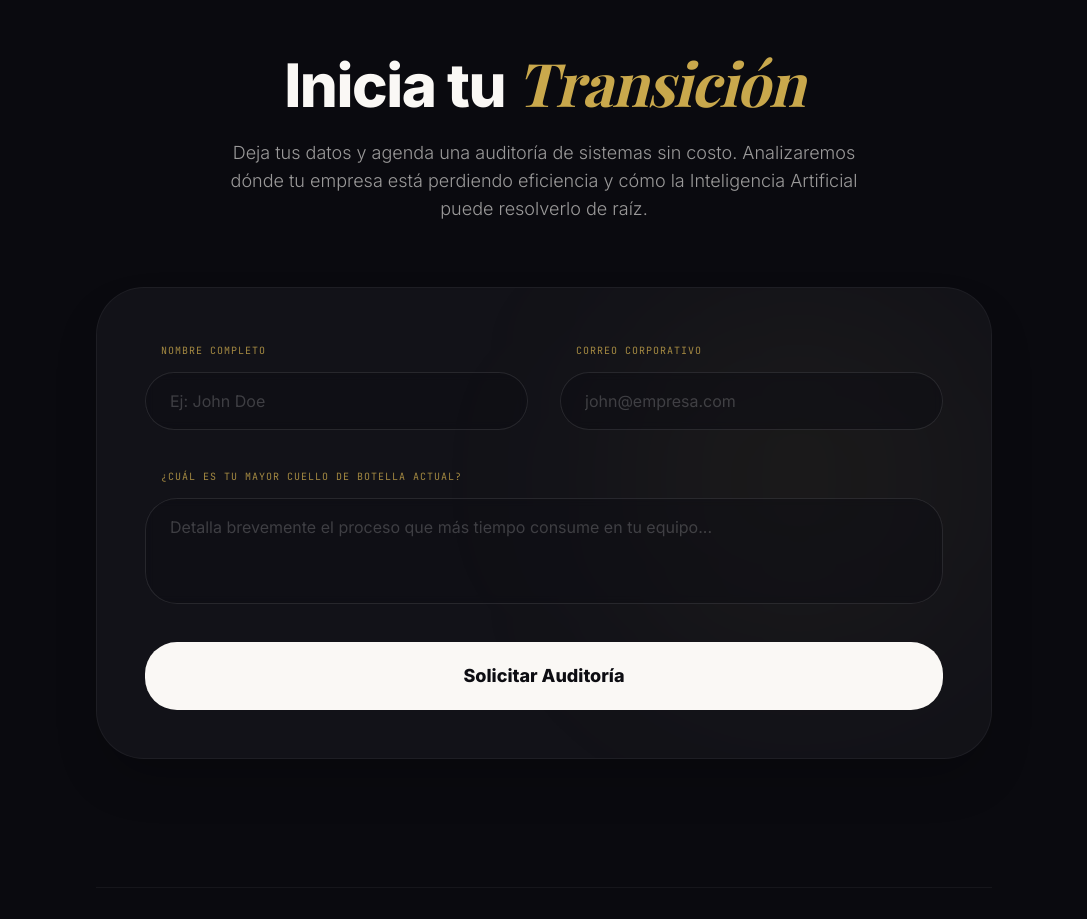
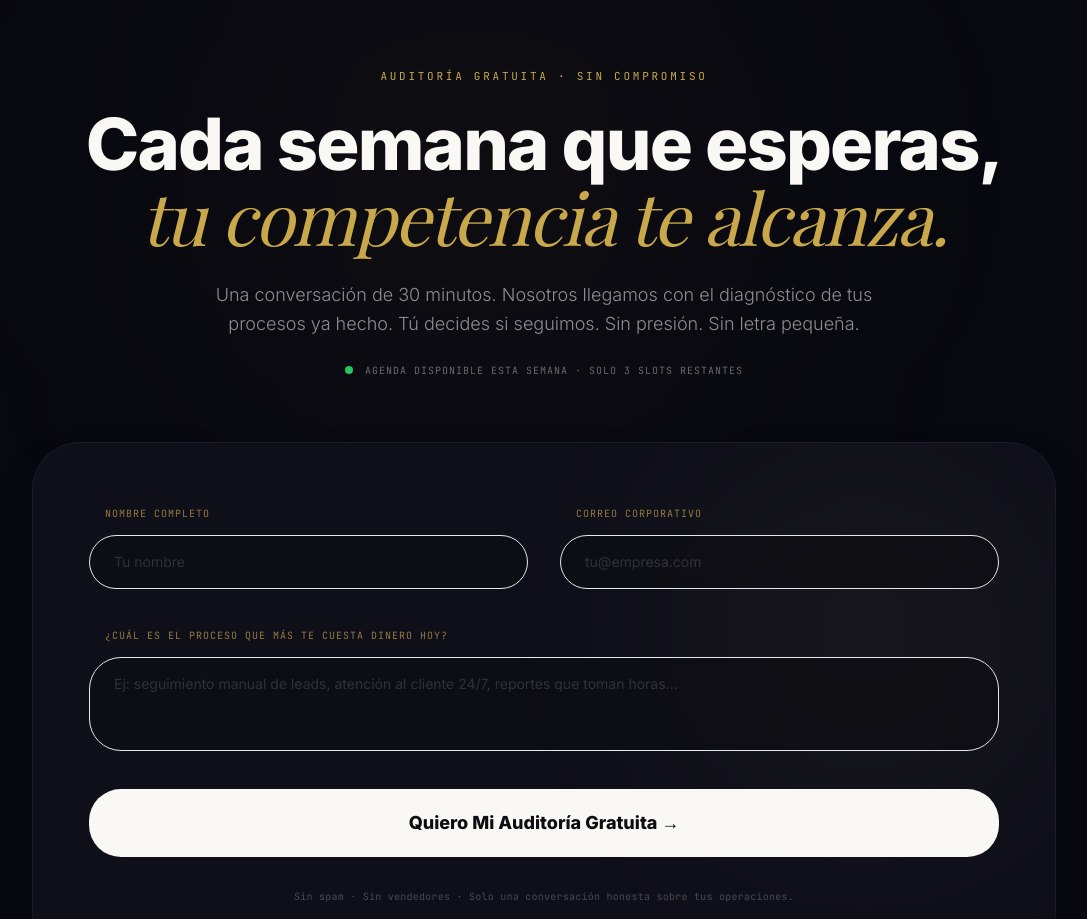
Before and after one commit to cygnusiaagency/landingpage, a React (Vite) app: page / in a window 1280 px wide. Shown: the part 6060-6979 px from the top of the page, without its empty margins (96-1183 px from the left). Built offline with nearby package versions, Linux system fonts and the light colour scheme; a web font is replaced by a local one.

Commit message:
feat: aggressive copy + premium animations for src/components/FooterCTA.jsx

```diff
--- a/src/components/FooterCTA.jsx
+++ b/src/components/FooterCTA.jsx
@@ -1,88 +1,178 @@
-import React, { useState } from 'react';
-import { Loader2, CheckCircle } from 'lucide-react';
+import React, { useState, useEffect, useRef } from 'react';
+import { Loader2, CheckCircle, AlertCircle } from 'lucide-react';
+import gsap from 'gsap';
+import { ScrollTrigger } from 'gsap/ScrollTrigger';
+
+gsap.registerPlugin(ScrollTrigger);
+
+const OBJECTIONS = [
+  '"¿Y si no funciona para mi industria?"',
+  '"¿Cuánto tiempo lleva implementar?"',
+  '"¿Necesito cambiar toda mi infraestructura?"',
+];
 
 export default function FooterCTA() {
-  const [status, setStatus] = useState('idle'); // idle, loading, success, error
+  const [status, setStatus] = useState('idle');
+  const sectionRef = useRef(null);
+
+  useEffect(() => {
+    let ctx = gsap.context(() => {
+      gsap.from('.cta-headline', {
+        scrollTrigger: { trigger: sectionRef.current, start: 'top 75%' },
+        y: 60, opacity: 0, duration: 1.1, ease: 'power3.out',
+      });
+      gsap.from('.cta-sub', {
+        scrollTrigger: { trigger: sectionRef.current, start: 'top 70%' },
+        y: 40, opacity: 0, duration: 0.9, ease: 'power3.out', delay: 0.2,
+      });
+      gsap.from('.cta-form-wrap', {
+        scrollTrigger: { trigger: sectionRef.current, start: 'top 65%' },
+        y: 50, opacity: 0, duration: 1, ease: 'power3.out', delay: 0.35,
+      });
+      gsap.from('.objection-item', {
+        scrollTrigger: { trigger: '.objections-block', start: 'top 85%' },
+        y: 30, opacity: 0, duration: 0.7, stagger: 0.12, ease: 'power3.out',
+      });
+    }, sectionRef);
+    return () => ctx.revert();
+  }, []);
 
   const handleSubmit = (e) => {
     e.preventDefault();
     setStatus('loading');
-
     const form = e.target;
     const formData = new FormData(form);
-
     fetch('https://script.google.com/macros/s/AKfycbx_vy_c9fHcJm6O-EZMz_sz9GIitB8KMiyZA37kur6yBd5FFAl0BnQRgWTZ0mvVi9KkCQ/exec', {
       method: 'POST',
-      body: formData
+      body: formData,
     })
       .then(() => {
         setStatus('success');
         form.reset();
-      setTimeout(() => setStatus('idle'), 6000);
+        setTimeout(() => setStatus('idle'), 8000);
       })
-    .catch(error => {
-      console.error('Error!', error.message);
+      .catch(() => {
         setStatus('error');
         setTimeout(() => setStatus('idle'), 6000);
       });
   };
 
   return (
-    <footer id="contacto" className="bg-[#0A0A0F] pt-32 pb-12 px-6 rounded-t-[4rem] relative z-20 shadow-[0_-20px_50px_rgba(0,0,0,0.5)]">
-      <div className="max-w-4xl mx-auto">
-        <div className="text-center mb-16">
-          <h2 className="text-4xl md:text-6xl font-inter font-bold text-ivory mb-6 tracking-tight">
-            Inicia tu <span className="text-drama text-champagne">Transición</span>
+    <footer id="contacto" ref={sectionRef} className="bg-[#080810] pt-36 pb-12 px-6 rounded-t-[4rem] relative z-20 shadow-[0_-30px_80px_rgba(0,0,0,0.6)] overflow-hidden">
+
+      {/* Ambient orbs */}
+      <div className="absolute top-0 left-1/4 w-[500px] h-[500px] bg-champagne/5 rounded-full blur-[150px] pointer-events-none" />
+      <div className="absolute bottom-0 right-1/4 w-[400px] h-[400px] bg-champagne/3 rounded-full blur-[120px] pointer-events-none" />
+
+      <div className="max-w-5xl mx-auto relative z-10">
+
+        {/* Headline */}
+        <div className="text-center mb-6">
+          <span className="cta-headline font-mono text-[11px] text-champagne tracking-[0.25em] uppercase mb-6 block">Auditoría Gratuita · Sin Compromiso</span>
+          <h2 className="cta-headline text-4xl md:text-6xl lg:text-7xl font-inter font-black text-ivory tracking-tight leading-tight mb-6">
+            Cada semana que esperas,<br />
+            <span className="text-drama text-champagne font-normal">tu competencia te alcanza.</span>
           </h2>
-          <p className="text-ivory/60 font-inter text-lg max-w-2xl mx-auto font-light">
-            Deja tus datos y agenda una auditoría de sistemas sin costo. Analizaremos dónde tu empresa está perdiendo eficiencia y cómo la Inteligencia Artificial puede resolverlo de raíz.
+          <p className="cta-sub text-ivory/55 font-inter text-lg max-w-2xl mx-auto font-light leading-relaxed">
+            Una conversación de 30 minutos. Nosotros llegamos con el diagnóstico de tus procesos ya hecho. Tú decides si seguimos. Sin presión. Sin letra pequeña.
           </p>
         </div>
 
-        <div className="bg-[#121218] rounded-organic border border-white/5 p-8 md:p-12 shadow-2xl relative overflow-hidden group hover:border-champagne/20 transition-colors duration-700">
-          <div className="absolute top-0 right-0 w-96 h-96 bg-champagne/5 rounded-full blur-[100px] pointer-events-none group-hover:bg-champagne/10 transition-colors duration-700"></div>
+        {/* Urgency bar */}
+        <div className="cta-sub flex items-center justify-center gap-3 mb-16">
+          <span className="relative flex h-2 w-2">
+            <span className="animate-ping absolute inline-flex h-full w-full rounded-full bg-green-400 opacity-75" />
+            <span className="relative inline-flex rounded-full h-2 w-2 bg-green-500" />
+          </span>
+          <span className="font-mono text-[10px] text-ivory/40 tracking-widest uppercase">Agenda disponible esta semana · Solo 3 slots restantes</span>
+        </div>
+
+        {/* Form */}
+        <div className="cta-form-wrap bg-[#0F0F1A] rounded-[3rem] border border-white/5 p-8 md:p-14 shadow-2xl relative overflow-hidden group hover:border-champagne/15 transition-colors duration-700 mb-20">
+          <div className="absolute top-0 right-0 w-96 h-96 bg-champagne/5 rounded-full blur-[100px] pointer-events-none group-hover:bg-champagne/8 transition-colors duration-700" />
 
           <form onSubmit={handleSubmit} className="relative z-10 space-y-8">
             <div className="grid md:grid-cols-2 gap-8">
               <div className="space-y-3">
-                <label className="text-[10px] font-mono text-champagne/80 uppercase tracking-widest ml-4">Nombre completo</label>
-                <input type="text" name="name" required disabled={status === 'loading'} className="w-full bg-obsidian/50 backdrop-blur-sm border border-white/10 rounded-[2rem] px-6 py-4 text-ivory focus:outline-none focus:border-champagne/50 focus:bg-obsidian transition-all placeholder-white/20 disabled:opacity-50" placeholder="Ej: John Doe" />
+                <label className="text-[10px] font-mono text-champagne/70 uppercase tracking-widest ml-4">Nombre completo</label>
+                <input
+                  type="text" name="name" required disabled={status === 'loading'}
+                  className="w-full bg-obsidian/60 backdrop-blur-sm border border-white/8 rounded-[2rem] px-6 py-4 text-ivory focus:outline-none focus:border-champagne/50 focus:bg-obsidian transition-all placeholder-white/15 disabled:opacity-50 text-sm"
+                  placeholder="Tu nombre"
+                />
               </div>
               <div className="space-y-3">
-                <label className="text-[10px] font-mono text-champagne/80 uppercase tracking-widest ml-4">Correo corporativo</label>
-                <input type="email" name="email" required disabled={status === 'loading'} className="w-full bg-obsidian/50 backdrop-blur-sm border border-white/10 rounded-[2rem] px-6 py-4 text-ivory focus:outline-none focus:border-champagne/50 focus:bg-obsidian transition-all placeholder-white/20 disabled:opacity-50" placeholder="john@empresa.com" />
+                <label className="text-[10px] font-mono text-champagne/70 uppercase tracking-widest ml-4">Correo corporativo</label>
+                <input
+                  type="email" name="email" required disabled={status === 'loading'}
+                  className="w-full bg-obsidian/60 backdrop-blur-sm border border-white/8 rounded-[2rem] px-6 py-4 text-ivory focus:outline-none focus:border-champagne/50 focus:bg-obsidian transition-all placeholder-white/15 disabled:opacity-50 text-sm"
+                  placeholder="tu@empresa.com"
+                />
               </div>
             </div>
 
             <div className="space-y-3">
-              <label className="text-[10px] font-mono text-champagne/80 uppercase tracking-widest ml-4">¿Cuál es tu mayor cuello de botella actual?</label>
-              <textarea name="message" required rows="3" disabled={status === 'loading'} className="w-full bg-obsidian/50 backdrop-blur-sm border border-white/10 rounded-[2rem] px-6 py-4 text-ivory focus:outline-none focus:border-champagne/50 focus:bg-obsidian transition-all resize-none placeholder-white/20 disabled:opacity-50" placeholder="Detalla brevemente el proceso que más tiempo consume en tu equipo..."></textarea>
+              <label className="text-[10px] font-mono text-champagne/70 uppercase tracking-widest ml-4">¿Cuál es el proceso que más te cuesta dinero hoy?</label>
+              <textarea
+                name="message" required rows="3" disabled={status === 'loading'}
+                className="w-full bg-obsidian/60 backdrop-blur-sm border border-white/8 rounded-[2rem] px-6 py-4 text-ivory focus:outline-none focus:border-champagne/50 focus:bg-obsidian transition-all resize-none placeholder-white/15 disabled:opacity-50 text-sm"
+                placeholder="Ej: seguimiento manual de leads, atención al cliente 24/7, reportes que toman horas..."
+              />
             </div>
 
             {status === 'error' && (
-              <div className="text-red-400 text-sm font-inter text-center">Hubo un error al enviar tus datos. Por favor, inténtalo de nuevo.</div>
+              <div className="flex items-center gap-2 text-red-400 text-sm font-inter bg-red-400/5 border border-red-400/20 rounded-2xl px-5 py-3">
+                <AlertCircle className="w-4 h-4 shrink-0" />
+                Error al enviar. Por favor intenta de nuevo.
+              </div>
             )}
 
-            <button type="submit" disabled={status === 'loading' || status === 'success'} className="w-full relative overflow-hidden rounded-[2rem] px-8 py-5 bg-ivory text-obsidian font-bold text-lg transition-transform duration-300 hover:scale-[1.02] active:scale-[0.98] mt-4 group/btn disabled:hover:scale-100 disabled:opacity-90">
-              <span className="relative z-10 group-hover/btn:text-obsidian transition-colors duration-300 flex items-center justify-center gap-2">
-                {status === 'idle' && 'Solicitar Auditoría'}
-                {status === 'loading' && <><Loader2 className="w-5 h-5 animate-spin" /> Procesando telemetría...</>}
-                {status === 'success' && <><CheckCircle className="w-5 h-5 text-green-600" /> Solicitud Recibida Exitosamente</>}
+            <button
+              type="submit"
+              disabled={status === 'loading' || status === 'success'}
+              className="w-full relative overflow-hidden rounded-[2rem] px-8 py-5 bg-ivory text-obsidian font-black text-lg transition-transform duration-300 hover:scale-[1.02] active:scale-[0.98] group/btn disabled:hover:scale-100 disabled:opacity-90"
+            >
+              <span className="relative z-10 flex items-center justify-center gap-2">
+                {status === 'idle' && 'Quiero Mi Auditoría Gratuita →'}
+                {status === 'loading' && <><Loader2 className="w-5 h-5 animate-spin" /> Procesando solicitud...</>}
+                {status === 'success' && <><CheckCircle className="w-5 h-5 text-green-600" /> ¡Listo! Te contactamos en menos de 24h.</>}
               </span>
-              <div className={`absolute inset-0 bg-champagne translate-y-full transition-transform duration-500 ease-out z-0 ${status === 'idle' ? 'group-hover/btn:translate-y-0' : ''}`}></div>
+              <div className={`absolute inset-0 bg-champagne translate-y-full transition-transform duration-500 ease-out z-0 ${status === 'idle' ? 'group-hover/btn:translate-y-0' : ''}`} />
             </button>
+
+            <p className="text-center font-mono text-[10px] text-ivory/25 tracking-wide">
+              Sin spam · Sin vendedores · Solo una conversación honesta sobre tus operaciones.
+            </p>
           </form>
         </div>
 
-        <div className="mt-32 pt-8 border-t border-white/5 flex flex-col md:flex-row items-center justify-between gap-4">
+        {/* Objections */}
+        <div className="objections-block mb-20">
+          <p className="text-center font-mono text-[10px] text-ivory/30 tracking-widest uppercase mb-8">Respondemos tus dudas antes de que las hagas</p>
+          <div className="grid md:grid-cols-3 gap-4">
+            {OBJECTIONS.map((q, i) => (
+              <div key={i} className="objection-item bg-white/2 border border-white/5 rounded-3xl p-6 hover:border-champagne/20 transition-colors duration-300">
+                <p className="font-inter text-sm text-ivory/70 italic mb-3 font-light">{q}</p>
+                <p className="font-mono text-[10px] text-champagne/60 tracking-wide">
+                  {i === 0 && 'Hemos implementado sistemas en +12 industrias. Adaptamos el modelo a tu contexto.'}
+                  {i === 1 && 'Primera fase operativa en 30 días. Sin interrumpir tu flujo actual.'}
+                  {i === 2 && 'Nos integramos a tu stack actual. No reemplazamos, potenciamos.'}
+                </p>
+              </div>
+            ))}
+          </div>
+        </div>
+
+        {/* Footer bar */}
+        <div className="pt-8 border-t border-white/5 flex flex-col md:flex-row items-center justify-between gap-4">
           <div className="flex items-center gap-3">
             <span className="relative flex h-2.5 w-2.5">
-              <span className="animate-ping absolute inline-flex h-full w-full rounded-full bg-green-400 opacity-75"></span>
-              <span className="relative inline-flex rounded-full h-2.5 w-2.5 bg-green-500"></span>
+              <span className="animate-ping absolute inline-flex h-full w-full rounded-full bg-green-400 opacity-75" />
+              <span className="relative inline-flex rounded-full h-2.5 w-2.5 bg-green-500" />
             </span>
-            <span className="text-data text-[10px] text-ivory/30 tracking-widest uppercase">Sistemas Operativos 100%</span>
+            <span className="text-data text-[10px] text-ivory/30 tracking-widest uppercase">Todos los sistemas operativos · 99.9% uptime</span>
           </div>
-          <div className="text-ivory/30 text-xs font-inter font-light tracking-wide">
+          <div className="text-ivory/25 text-xs font-inter font-light tracking-wide">
             &copy; {new Date().getFullYear()} Cygnus IA. Todos los derechos reservados.
           </div>
         </div>
```
Lines whose indentation alone changed are shown as unchanged.
